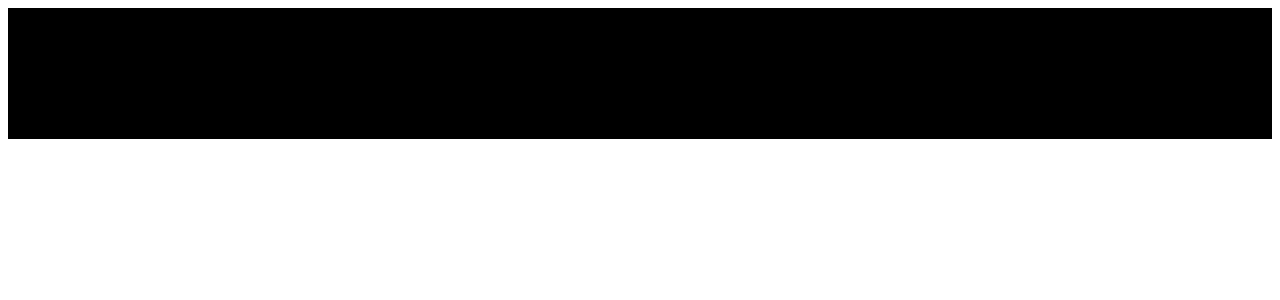
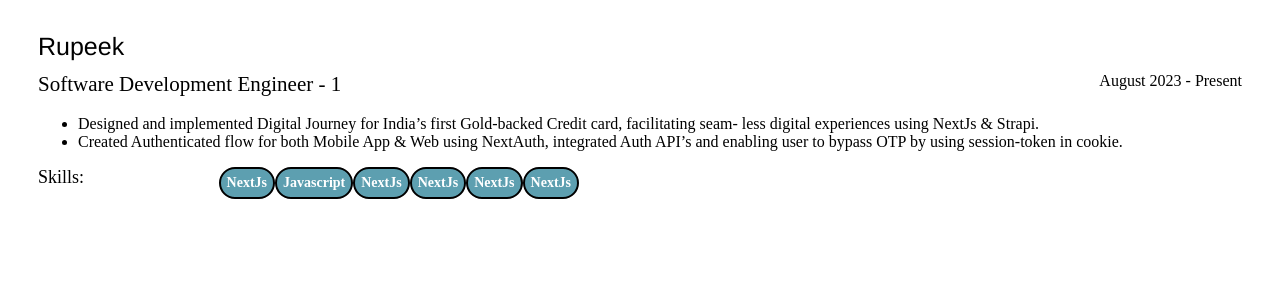
Before and after one commit to premptk/TODO-App, a Next.js app in the folder portfolio/: page /Component/AtomicComponent/Working in a window 1280 px wide. Shown: the top 300 px of the page. Built offline with nearby package versions, Linux system fonts and the light colour scheme.

Commit message:
added working stuffs

```diff
--- a/portfolio/pages/Component/AtomicComponent/Working.js
+++ b/portfolio/pages/Component/AtomicComponent/Working.js
@@ -2,10 +2,13 @@
 
 const useStyles = createUseStyles({
   wrapper: {
-    backgroundColor: "black",
+    backgroundColor: 'rgb(255 255 255 / 10%)',
+    padding: "30px 30px",
+    backdropFilter: 'blur(10px)',
+    borderRadius: '13px'
   },
   header: {
-    fontSize: "20px",
+    fontSize: "25px",
     fontFamily: "'Inter-Regular', Helvetica",
     fontWeight: "400",
     lineHeight: "16px",
@@ -16,14 +19,42 @@
     fontSize: "10px",
     flexDirection: "row",
     flexWrap: "nowrap",
+    margin: "18px 0px",
   },
   subheader: {
     marginRight: "auto",
+    fontSize: "21px",
   },
   date: {
     marginLeft: "auto",
-    fontSize: "10px",
+    fontSize: "16px",
   },
+  pointers: {
+    marginBottom: '10px',
+    fontWeight: 200
+  },
+  skills: {
+    display: "flex",
+    justifyContent: 'flex-start'
+  },
+  skillsHeader: {
+    width: '15%',
+    fontSize: '18px'
+  },
+  bulletSkills: {
+    display: "flex",
+    width: '85%',
+    flexWrap: 'wrap'
+  },
+  eachSkill: {
+    border: '2px black solid',
+    borderRadius: '25px',
+    padding: '6px',
+    fontSize: '14px',
+    backgroundColor: '#5d9fb0',
+    color: 'white',
+    fontWeight: 600
+  }
 });
 
 const Working = () => {
@@ -35,21 +66,34 @@
         <div className={classes.header}>Rupeek</div>
         <div className={classes.workheader}>
           <div className={classes.subheader}>
-            Software Development Engineer - 1 (SDE-1)
+            Software Development Engineer - 1
           </div>
-          <div className={classes.date}>2023 - Present</div>
+          <div className={classes.date}>August 2023 - Present</div>
         </div>
         <div className={classes.pointers}>
           <ul>
-            <li>Created Website</li>
-            <li>Created Reward Engine</li>
+            <li>
+              Designed and implemented Digital Journey for India’s first
+              Gold-backed Credit card, facilitating seam- less digital
+              experiences using NextJs & Strapi.
+            </li>
+            <li>
+              Created Authenticated flow for both Mobile App & Web using
+              NextAuth, integrated Auth API’s and enabling user to bypass OTP by
+              using session-token in cookie.
+            </li>
           </ul>
         </div>
         <div className={classes.skills}>
-          <ul>
-            <li>NextJs</li>
-            <li>Javscript</li>
-          </ul>
+          <div className={classes.skillsHeader}>Skills:</div>
+          <div className={classes.bulletSkills}>
+            <div className={classes.eachSkill}>NextJs</div>
+            <div className={classes.eachSkill}>Javascript</div>
+            <div className={classes.eachSkill}>NextJs</div>
+            <div className={classes.eachSkill}>NextJs</div>
+            <div className={classes.eachSkill}>NextJs</div>
+            <div className={classes.eachSkill}>NextJs</div>
+          </div>
         </div>
       </div>
     </>
--- a/portfolio/pages/Component/Content/index.js
+++ b/portfolio/pages/Component/Content/index.js
@@ -21,6 +21,7 @@
     width: '60%',
     display: 'flex',
     flexDirection: 'column',
+    gap: '30px'
   }
 });
 
@@ -34,6 +35,9 @@
       </div>
       <div className={classes.secondPart}>
         <Working />
+        <Working />
+        <Working />
+        <Working />
       </div>
     </div>
   );
```
